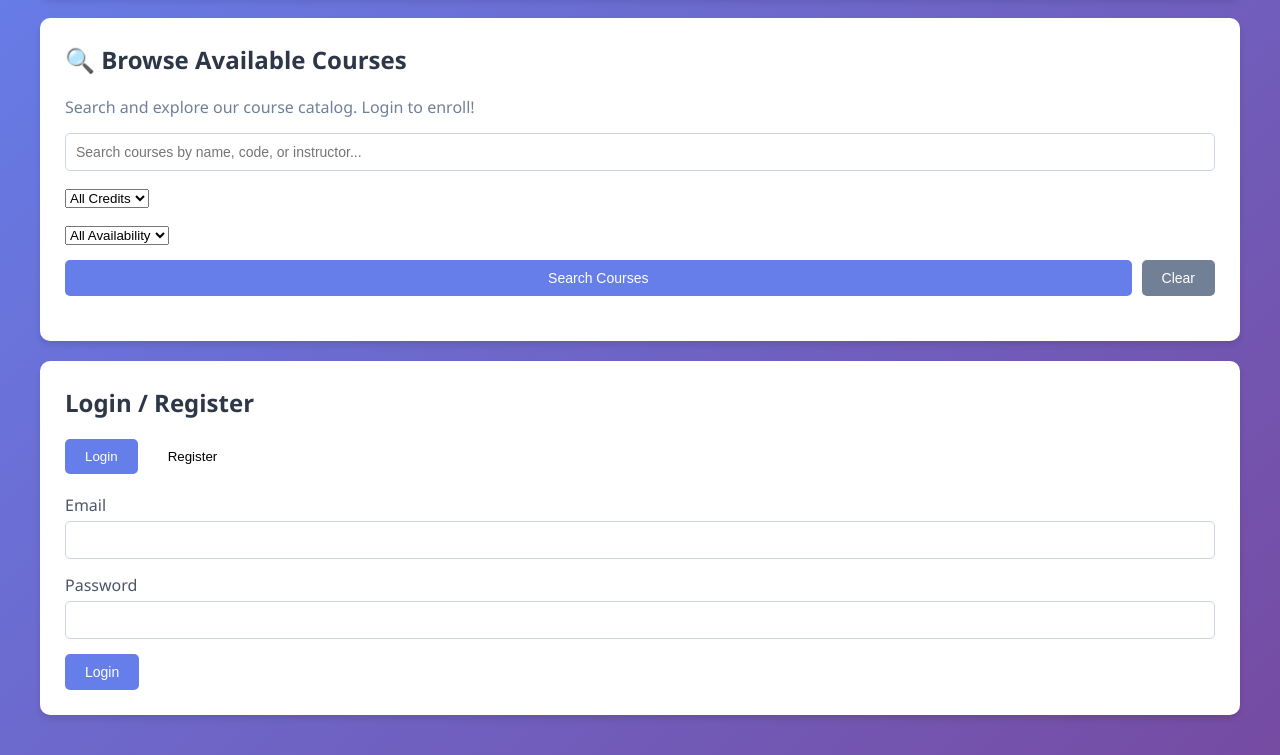
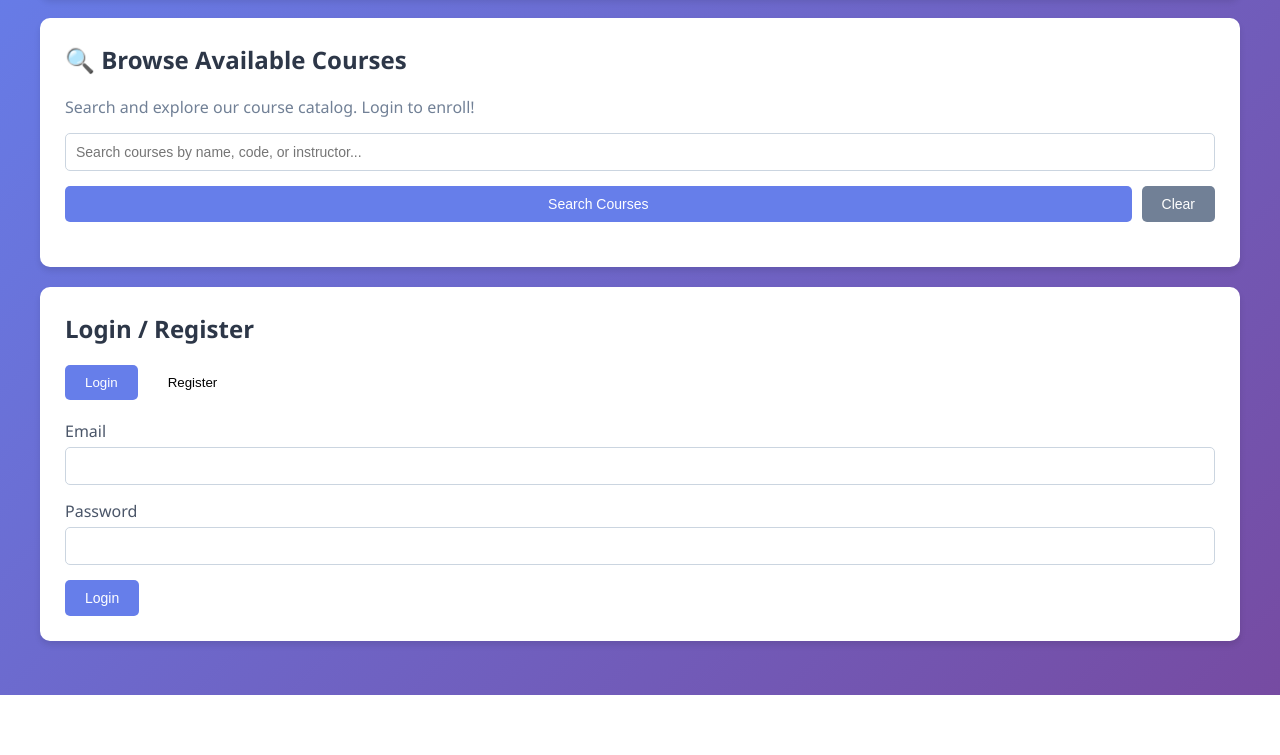
Before and after one commit to charlespekpv-design/student--portal, a website: page index.html in a window 1280 px wide. Shown: the part 105-860 px from the top of the page. After the commit the page ends 800 px from the top, so only its background shows below. Drawn offline with Linux system fonts and the light colour scheme.

Commit message:
new changes

```diff
--- a/index.html
+++ b/index.html
@@ -268,25 +268,7 @@
                         <input type="text" id="publicSearchInput" placeholder="Search courses by name, code, or instructor...">
                     </div>
 
-                    <div class="grid-2" style="margin-bottom: 15px;">
-                        <div class="form-group">
-                            <select id="publicCreditFilter">
-                                <option value="">All Credits</option>
-                                <option value="1">1 Credit</option>
-                                <option value="2">2 Credits</option>
-                                <option value="3">3 Credits</option>
-                                <option value="4">4 Credits</option>
-                                <option value="5">5+ Credits</option>
-                            </select>
-                        </div>
-                        <div class="form-group">
-                            <select id="publicAvailabilityFilter">
-                                <option value="">All Availability</option>
-                                <option value="available">Available</option>
-                                <option value="full">Full</option>
-                            </select>
-                        </div>
-                    </div>
+
 
                     <div style="display: flex; gap: 10px; margin-bottom: 20px;">
                         <button class="btn btn-primary" onclick="searchPublicCourses()" style="flex: 1;">Search Courses</button>
```
